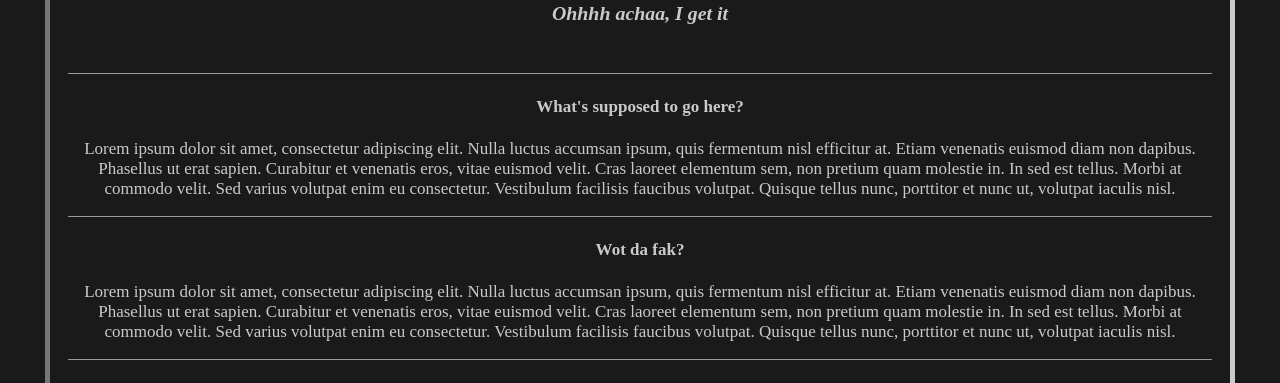
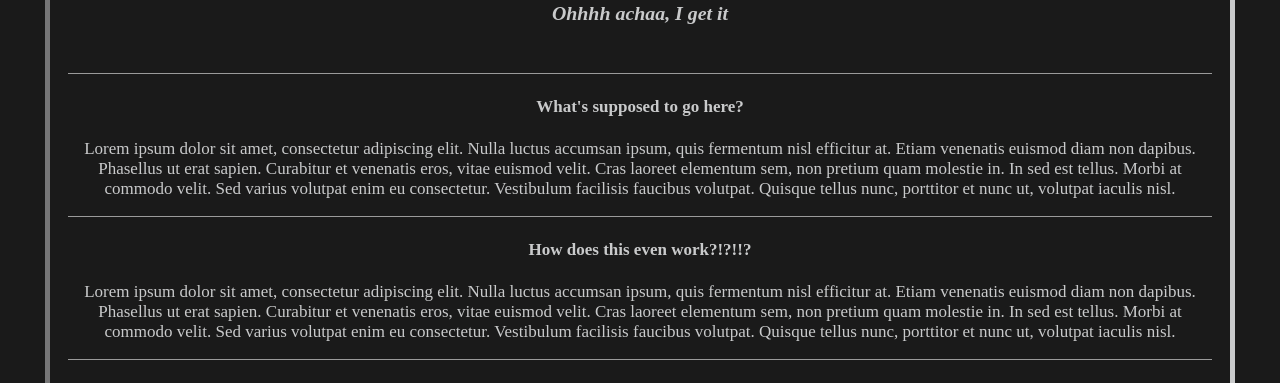
Before and after one commit to ferroflux/Anubis-de-la-fey, a plain HTML site: page index.html in a window 1280 px wide. Shown: the part 142-525 px from the top of the page. Drawn offline with Linux system fonts and the light colour scheme.

Commit message:
update index.html

```diff
--- a/index.html
+++ b/index.html
@@ -7,6 +7,7 @@
   <link rel="stylesheet" href="stylesheet.css">
   <link rel="icon" type="x/icon" href="favicon.ico">
 </head>
+
 <body>
   <header>
     <div class="title">
@@ -14,17 +15,19 @@
       <h3><i>Ohhhh achaa, I get it </i></h3><br>
     </div>
   </header>
+
   <main>
     <div class="context">
       <hr>
       <h4>What's supposed to go here?</h4>
       <p>Lorem ipsum dolor sit amet, consectetur adipiscing elit. Nulla luctus accumsan ipsum, quis fermentum nisl efficitur at. Etiam venenatis euismod diam non dapibus. Phasellus ut erat sapien. Curabitur et venenatis eros, vitae euismod velit. Cras laoreet elementum sem, non pretium quam molestie in. In sed est tellus. Morbi at commodo velit. Sed varius volutpat enim eu consectetur. Vestibulum facilisis faucibus volutpat. Quisque tellus nunc, porttitor et nunc ut, volutpat iaculis nisl.</p>
       <hr>
-      <h4>Wot da fak?</h4>
+      <h4>How does this even work?!?!!?</h4>
       <p>Lorem ipsum dolor sit amet, consectetur adipiscing elit. Nulla luctus accumsan ipsum, quis fermentum nisl efficitur at. Etiam venenatis euismod diam non dapibus. Phasellus ut erat sapien. Curabitur et venenatis eros, vitae euismod velit. Cras laoreet elementum sem, non pretium quam molestie in. In sed est tellus. Morbi at commodo velit. Sed varius volutpat enim eu consectetur. Vestibulum facilisis faucibus volutpat. Quisque tellus nunc, porttitor et nunc ut, volutpat iaculis nisl.</p>
       <hr><br>
     </div>
   </main>
+
   <footer>
     <div class="icons">
       <a href="" target="blank"><img id="discord" src="assets\connections\Discord.png"></a>
```
